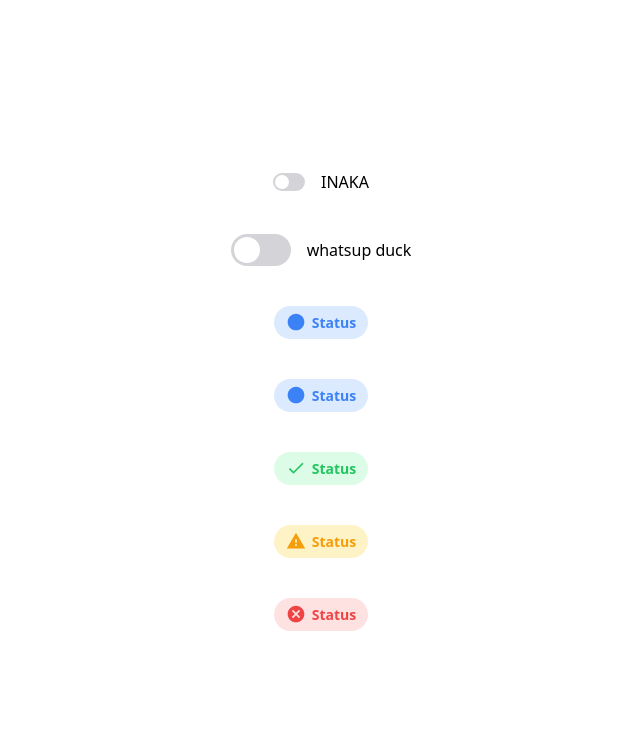
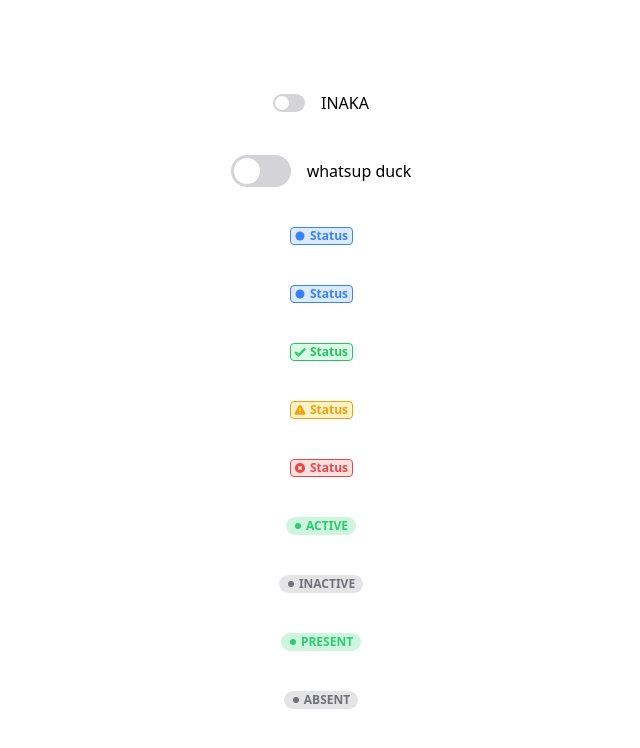
Before and after one commit to DoNotBeLazyyy/hris-web, a React (Vite) app: page / in a window 1280 px wide. Shown: the top 748 px of the page, without its empty margins (319-959 px from the left). Built offline with nearby package versions, Linux system fonts and the light colour scheme.

Commit message:
feat: Push to pull

```diff
--- /dev/null
+++ b/src/components/badge/CommonStatusBadge.tsx
@@ -0,0 +1,48 @@
+import { STATUS_CONFIG } from '@constants/style.constant';
+import { Box, BoxProps, Typography } from '@mui/material';
+import { StatusBadgeVariant } from '@type/common/style.type';
+
+interface CommonStatusBadgeProps extends BoxProps{
+    label?: string;
+    status?: StatusBadgeVariant;
+}
+
+export default function CommonStatusBadge({
+    label = 'Status',
+    status = 'INFO',
+    sx
+}: CommonStatusBadgeProps) {
+    const config = STATUS_CONFIG[status];
+
+    return (
+        <Box
+            sx={{
+                alignItems: 'center',
+                borderWidth: '1px',
+                borderColor: config.color,
+                display: 'inline-flex',
+                justifyContent: 'center',
+                gap: '4px',
+                width: '63px',
+                height: '18px',
+                borderRadius: '4px',
+                backgroundColor: config.backgroundColor,
+                color: config.color,
+                fontWeight: 600,
+                lineHeight: 1,
+                ...sx
+            }}
+        >
+            {config.icon}
+            <Typography
+                sx={{
+                    fontSize: '12px',
+                    fontWeight: 700,
+                    color: 'inherit'
+                }}
+            >
+                {label}
+            </Typography>
+        </Box>
+    );
+}
--- /dev/null
+++ b/src/components/badge/CommonStatusChip.tsx
@@ -0,0 +1,56 @@
+import CircleIcon from '@icons/CircleIcon';
+import { Box, Typography } from '@mui/material';
+
+type StatusType = 'ACTIVE' | 'INACTIVE' | 'PRESENT' | 'ABSENT';
+
+interface StatusBadgeProps {
+    status: StatusType;
+    iconSize?: number;
+}
+
+export default function CommonStatusChip({
+    status,
+    iconSize = 8
+}: StatusBadgeProps) {
+    const STATUS_STYLES = {
+        positive: { bg: '#CEF6DF', textColor: '#2DCC70' },
+        negative: { bg: '#E4E4E7', textColor: '#71717A' }
+    };
+    const STATUS_COLOR_MAP: Record<StatusType, { bg: string; textColor: string }> = {
+        ACTIVE: STATUS_STYLES.positive,
+        PRESENT: STATUS_STYLES.positive,
+        INACTIVE: STATUS_STYLES.negative,
+        ABSENT: STATUS_STYLES.negative
+    };
+    const { bg, textColor } = STATUS_COLOR_MAP[status];
+
+    return (
+        <Box
+            component="span"
+            sx={{
+                display: 'inline-flex',
+                alignItems: 'center',
+                borderRadius: '99px',
+                backgroundColor: bg,
+                height: 18,
+                padding: '0 8px'
+            }}
+        >
+            <CircleIcon
+                height={iconSize}
+                style={{ color: textColor, marginRight: 4 }}
+                width={iconSize}
+            />
+            <Typography
+                sx={{
+                    fontWeight: 600,
+                    color: textColor,
+                    fontSize: 12,
+                    lineHeight: '18px'
+                }}
+            >
+                {status}
+            </Typography>
+        </Box>
+    );
+}
--- a/src/components/statusBadge/StatusBadge.tsx
+++ /dev/null
@@ -1,81 +0,0 @@
-import CancelIcon from '@mui/icons-material/Cancel';
-import CheckIcon from '@mui/icons-material/Check';
-import CircleIcon from '@mui/icons-material/Circle';
-import WarningIcon from '@mui/icons-material/Warning';
-import { Box, SxProps, Theme, Typography } from '@mui/material';
-import React from 'react';
-
-type StatusType = 'info' | 'success' | 'warning' | 'error';
-
-interface StatusBadgeProps {
-    label?: string;
-    status?: StatusType;
-    sx?: SxProps<Theme>;
-}
-
-const STATUS_CONFIG: Record<
-    StatusType,
-    {
-        color: string;
-        bg: string;
-        icon: React.ReactNode;
-    }
-> = {
-    info: {
-        color: '#3B82F6',
-        bg: '#DBEAFE',
-        icon: <CircleIcon fontSize="small" />
-    },
-    success: {
-        color: '#22C55E',
-        bg: '#DCFCE7',
-        icon: <CheckIcon fontSize="small" />
-    },
-    warning: {
-        color: '#F59E0B',
-        bg: '#FEF3C7',
-        icon: <WarningIcon fontSize="small" />
-    },
-    error: {
-        color: '#EF4444',
-        bg: '#FEE2E2',
-        icon: <CancelIcon fontSize="small" />
-    }
-};
-
-export default function StatusBadge({
-    label = 'Status',
-    status = 'info',
-    sx
-}: StatusBadgeProps) {
-    const config = STATUS_CONFIG[status];
-
-    return (
-        <Box
-            sx={{
-                display: 'inline-flex',
-                alignItems: 'center',
-                gap: '6px',
-                padding: '6px 12px',
-                borderRadius: '999px',
-                backgroundColor: config.bg,
-                color: config.color,
-                fontWeight: 600,
-                fontSize: '14px',
-                width: 'fit-content',
-                ...sx
-            }}
-        >
-            {config.icon}
-            <Typography
-                sx={{
-                    fontSize: '14px',
-                    fontWeight: 600,
-                    color: 'inherit'
-                }}
-            >
-                {label}
-            </Typography>
-        </Box>
-    );
-}
--- a/src/constants/style.constant.ts
+++ b/src/constants/style.constant.tsx
@@ -1,4 +1,8 @@
-import { ButtonSizeStyleMap, ButtonVariantStyleMap } from '@type/common/style.type';
+import CheckIcon from '@icons/CheckIcon';
+import CircleIcon from '@icons/CircleIcon';
+import WarningIcon from '@icons/WarningIcon';
+import XCircleIcon from '@icons/XCircleIcon';
+import { ButtonSizeStyleMap, ButtonVariantStyleMap, StatusBadgeVariantMap } from '@type/common/style.type';
 
 // Button variant style presets.
 export const BUTTON_STYLES: ButtonVariantStyleMap = {
@@ -145,3 +149,26 @@ export const BUTTON_SIZE_STYLES: ButtonSizeStyleMap = {
         iconSize: '24px'
     }
 };
+
+export const STATUS_CONFIG: StatusBadgeVariantMap = {
+    INFO: {
+        color: '#3B82F6',
+        backgroundColor: '#DBEAFE',
+        icon: <CircleIcon />
+    },
+    SUCCESS: {
+        color: '#22C55E',
+        backgroundColor: '#DCFCE7',
+        icon: <CheckIcon />
+    },
+    WARNING: {
+        color: '#F59E0B',
+        backgroundColor: '#FEF3C7',
+        icon: <WarningIcon />
+    },
+    ERROR: {
+        color: '#EF4444',
+        backgroundColor: '#FEE2E2',
+        icon: <XCircleIcon />
+    }
+};
--- /dev/null
+++ b/src/icons/CheckIcon.tsx
@@ -0,0 +1,25 @@
+import { IconSvgProps } from '@type/common.type';
+
+export default function CheckIcon({
+    height = 12,
+    width = 12,
+    ...props
+}: IconSvgProps) {
+    return (
+        <svg
+            fill="currentColor"
+            height={height}
+            viewBox="0 0 256 256"
+            width={width}
+            xmlns="http://www.w3.org/2000/svg"
+            {...props}
+        >
+            <path
+                d="M232.49,80.49l-128,128a12,12,0,0,1-17,0l-56-56a12,12,0,1,1,17-17L96,183,215.51,63.51a12,12,0,0,1,17,17Z"
+                stroke="#2DCC70"
+                strokeWidth = "30"
+            >
+            </path>
+        </svg>
+    );
+}
--- /dev/null
+++ b/src/icons/CircleIcon.tsx
@@ -0,0 +1,19 @@
+import { IconSvgProps } from '@type/common.type';
+
+export default function CircleIcon({
+    height = 12,
+    width = 12,
+    ...props
+}: IconSvgProps) {
+    return (
+        <svg
+            height={height}
+            viewBox="0 0 256 256"
+            width={width}
+            xmlns="http://www.w3.org/2000/svg"
+            {...props}
+        >
+            <circle cx="128" cy="128" fill="currentColor" r="96"/>
+        </svg>
+    );
+}
--- /dev/null
+++ b/src/icons/WarningIcon.tsx
@@ -0,0 +1,37 @@
+import { IconSvgProps } from '@type/common.type';
+
+export default function WarningIcon({
+    height = 12,
+    width = 12,
+    ...props
+}: IconSvgProps) {
+    return (
+        <svg
+            fill="currentColor"
+            height={height}
+            viewBox="0 0 256 256"
+            width={width}
+            xmlns="http://www.w3.org/2000/svg"
+            {...props}
+        >
+            <path
+                d="M240.26,186.1,152.81,34.23a28.74,28.74,0,0,0-49.62,0L15.74,186.1a27.45,27.45,0,0,0,0,27.71A28.31,28.31,0,0,0,40.55,228h174.9a28.31,28.31,0,0,0,24.79-14.19A27.45,27.45,0,0,0,240.26,186.1Z"
+                fill="currentColor"
+            />
+            <rect
+                fill="#FFFFFF"
+                height="56"
+                rx="12"
+                width="24"
+                x="116"
+                y="96"
+            />
+            <circle
+                cx="128"
+                cy="176"
+                fill="#FFFFFF"
+                r="12"
+            />
+        </svg>
+    );
+}
--- /dev/null
+++ b/src/icons/XCircleIcon.tsx
@@ -0,0 +1,23 @@
+import { IconSvgProps } from '@type/common.type';
+
+export default function XCircleIcon({
+    height = 12,
+    width = 12,
+    ...props
+}: IconSvgProps) {
+    return (
+        <svg
+            height={height}
+            viewBox="0 0 256 256"
+            width={width}
+            xmlns="http://www.w3.org/2000/svg"
+            {...props}
+        >
+            <circle cx="128" cy="128" fill="currentColor" r="108" />
+            <path
+                d="M168.49,104.49,145,128l23.52,23.51a12,12,0,0,1-17,17L128,145l-23.51,23.52a12,12,0,0,1-17-17L111,128,87.51,104.49a12,12,0,0,1,17-17L128,111l23.51-23.52a12,12,0,0,1,17,17Z"
+                fill="#FFFFFF"
+            />
+        </svg>
+    );
+}
--- a/src/pages/BasePage.tsx
+++ b/src/pages/BasePage.tsx
@@ -1,4 +1,5 @@
-import StatusBadge from '@components/statusBadge/StatusBadge';
+import CommonStatusBadge from '@components/badge/CommonStatusBadge';
+import CommonStatusChip from '@components/badge/CommonStatusChip';
 import CommonToggleSwitch from '@components/switch/CommonToggleSwitch';
 import { Outlet } from 'react-router-dom';
 
@@ -22,17 +23,21 @@ export default function BasePage() {
                     }
                 }}
             />
-            <StatusBadge
+            <CommonStatusBadge
                 label="Status"
-                status="info"
+                status="INFO"
             />
-            <StatusBadge label="Status" status="info" />
-            <StatusBadge label="Status" status="success" />
-            <StatusBadge label="Status" status="warning" />
-            <StatusBadge
+            <CommonStatusBadge label="Status" status="INFO" />
+            <CommonStatusBadge label="Status" status="SUCCESS" />
+            <CommonStatusBadge label="Status" status="WARNING" />
+            <CommonStatusBadge
                 label="Status"
-                status="error"
+                status="ERROR"
             />
+            <CommonStatusChip status="ACTIVE"/>
+            <CommonStatusChip status="INACTIVE"/>
+            <CommonStatusChip status="PRESENT"/>
+            <CommonStatusChip status="ABSENT"/>
             <Outlet />
         </div>
     );
```
Also changed, not shown: src/types/common/style.type.ts (+11 -0 lines).
